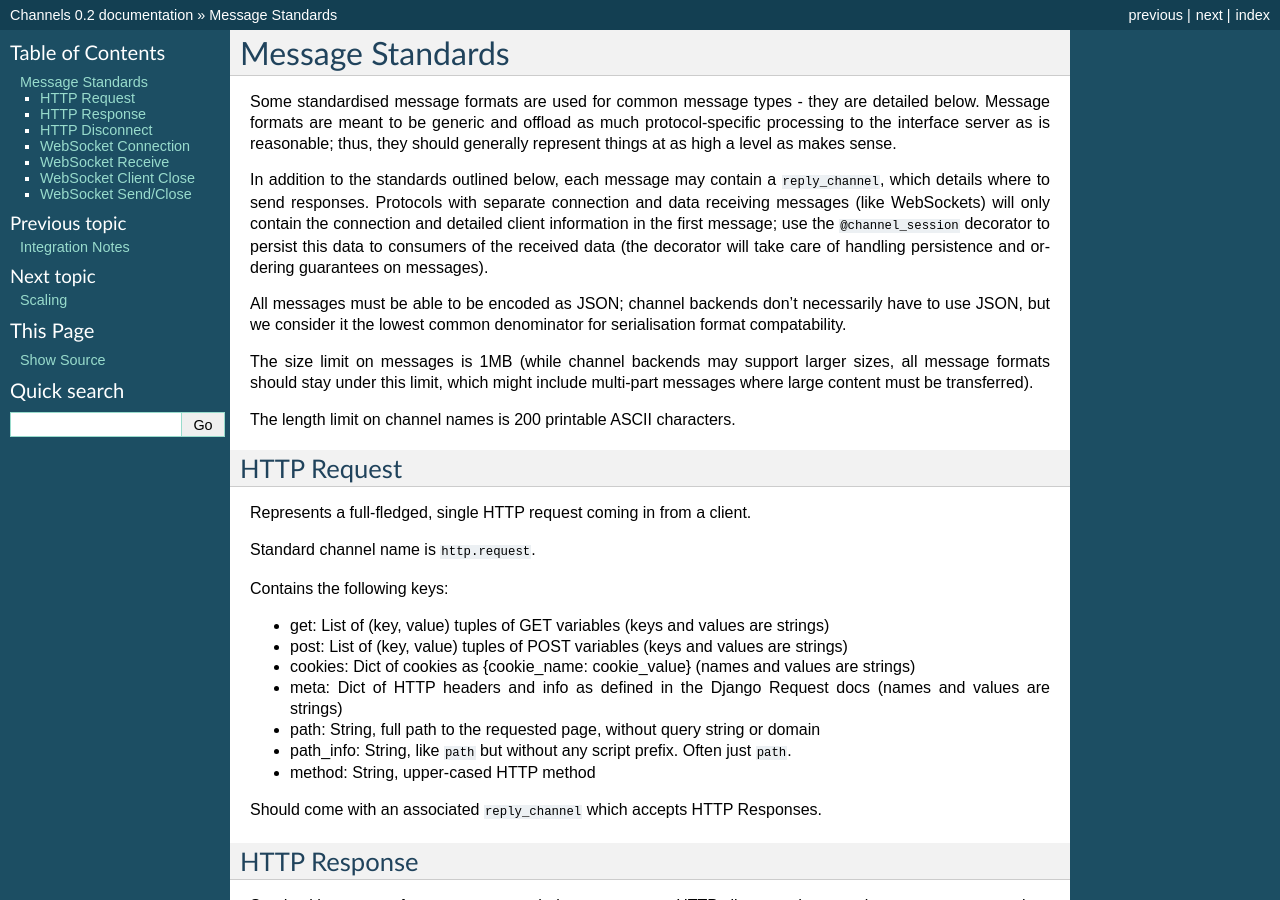
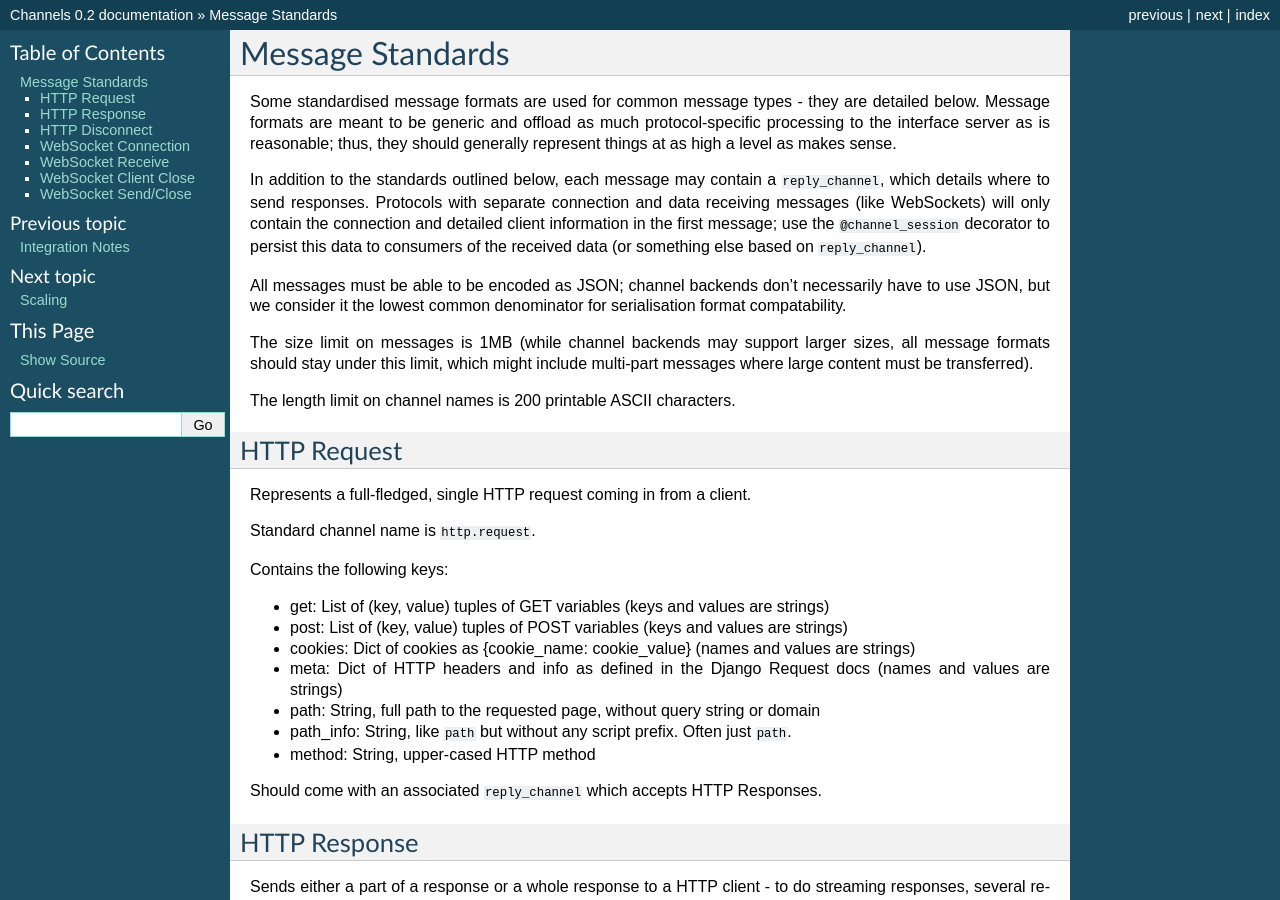
Before and after one commit to phillipchain/DjangoChannels, a Sphinx documentation site: the page built from docs/message-standards.rst, in a window 1280 px wide and 900 px high. Built offline with Sphinx 7.4.7, drawn with Linux system fonts in a browser that asks for light colours.

Commit message:
Don't waffle about ordering guarantees

```diff
--- a/docs/message-standards.rst
+++ b/docs/message-standards.rst
@@ -11,8 +11,7 @@ In addition to the standards outlined below, each message may contain a
 separate connection and data receiving messages (like WebSockets) will only
 contain the connection and detailed client information in the first message;
 use the ``@channel_session`` decorator to persist this data to consumers of
-the received data (the decorator will take care of handling persistence and
-ordering guarantees on messages).
+the received data (or something else based on ``reply_channel``).
 
 All messages must be able to be encoded as JSON; channel backends don't
 necessarily have to use JSON, but we consider it the lowest common denominator
```
